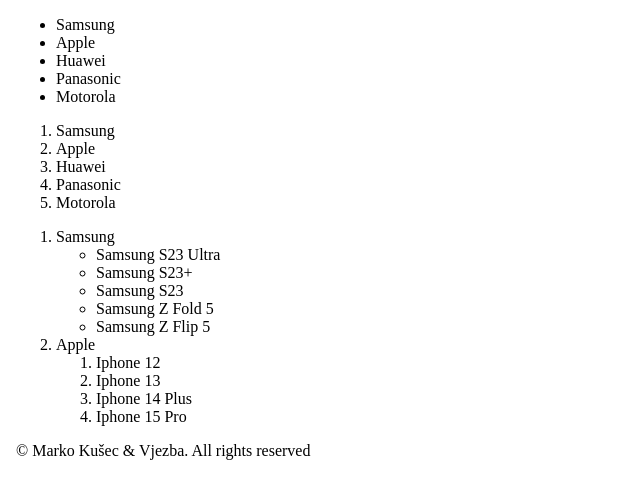
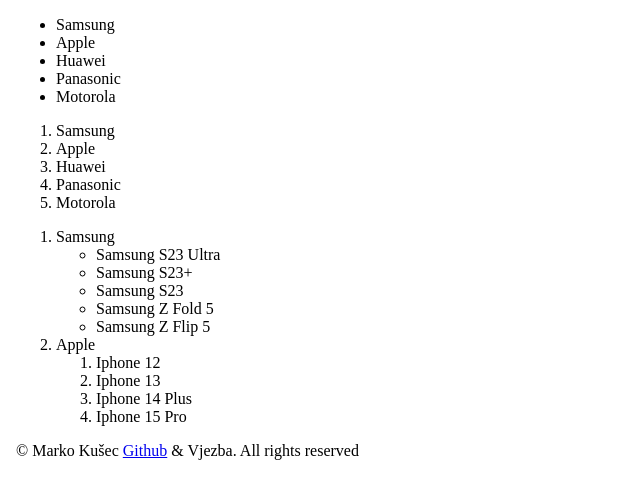
Before and after one commit to Kusec/vjezba, a plain HTML site: page index8.html in a window 1280 px wide. Shown: the whole page, without its empty margins (0-640 px from the left). Drawn offline with Linux system fonts and the light colour scheme.

Commit message:
Update index8.html

```diff
--- a/index8.html
+++ b/index8.html
@@ -54,7 +54,7 @@
         </ol>
     </body>
     <footer>&copy; Marko Kušec <a
-        href="https://github.com/Kusec" target="_blank"></a>
+        href="https://github.com/Kusec" target="_blank">Github</a>
         &amp; Vjezba. All rights reserved
     </footer>
 </html>
```
